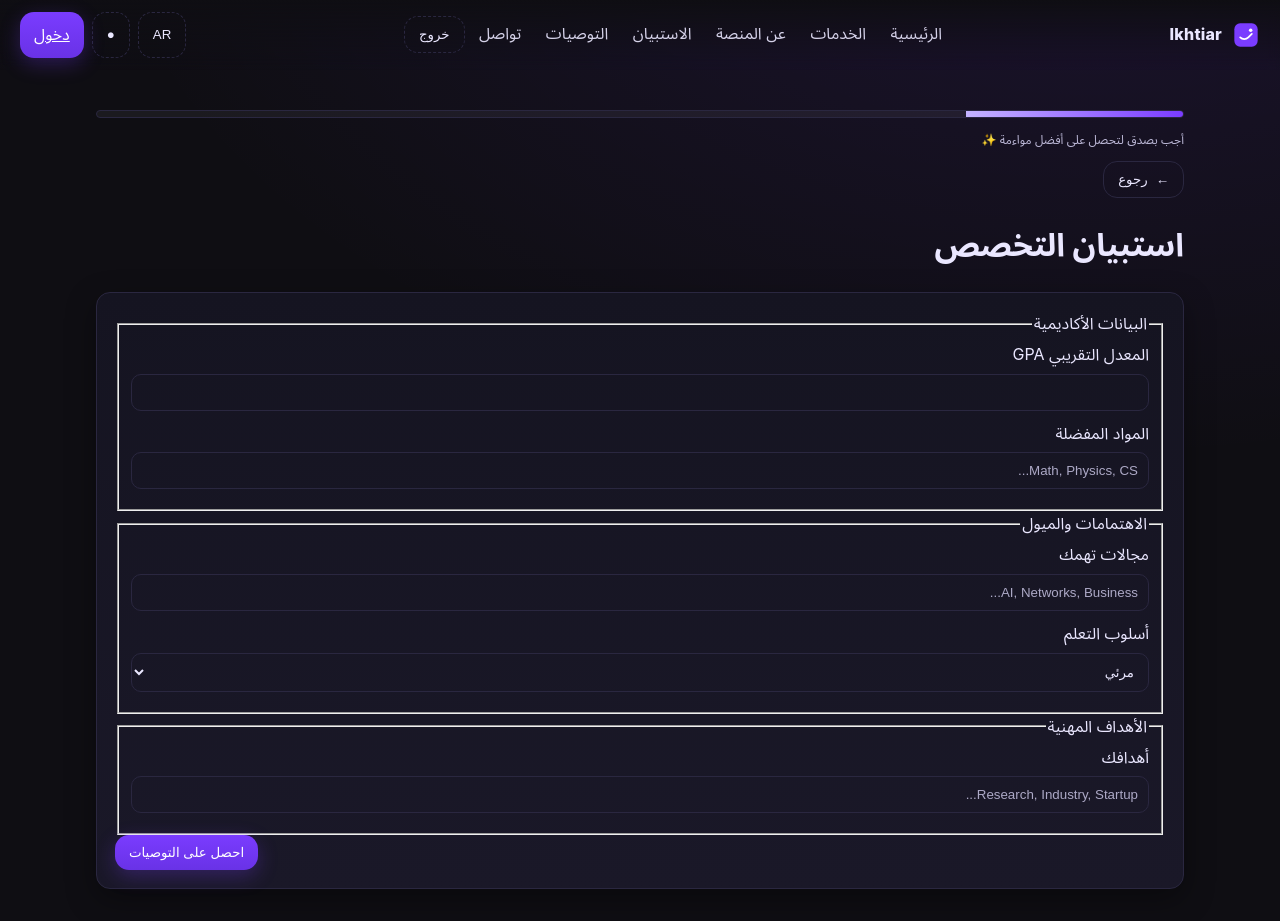
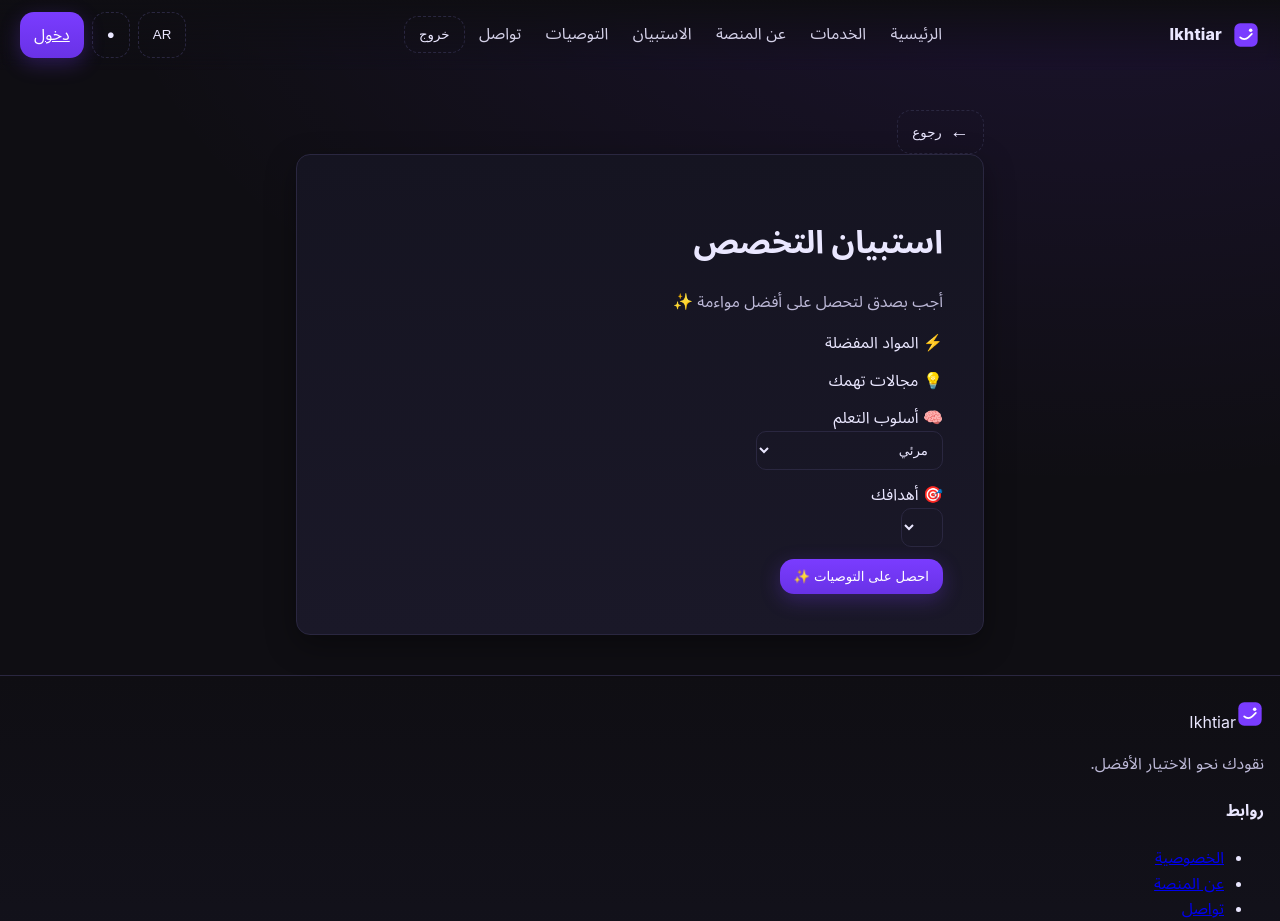
Before and after one commit to o4ff/IkhtiarProject, a plain HTML site: page survey.html in a window 1280 px wide. Shown: the top 921 px of the page. Drawn offline with nearby package versions, Linux system fonts and the light colour scheme.

Commit message:
Update survey.html

```diff
--- a/survey.html
+++ b/survey.html
@@ -3,82 +3,94 @@
 <head>
   <meta charset="utf-8" />
   <meta name="viewport" content="width=device-width,initial-scale=1" />
-  <title>الاستبيان</title>
+  <title data-i18n="title.survey">الاستبيان | Ikhtiar</title>
+
   <link rel="stylesheet" href="assets/css/theme.css" />
   <link rel="stylesheet" href="assets/css/util.css" />
+  <link rel="preconnect" href="https://fonts.googleapis.com">
+  <link href="https://fonts.googleapis.com/css2?family=Outfit:wght@400;700&family=Tajawal:wght@300;400;700;900&display=swap" rel="stylesheet">
 </head>
 <body data-theme="dark">
-  <!-- Nav (partial) -->
+
+  <div class="ambient-glow purple"></div>
+  <div class="ambient-glow green"></div>
+
   <div data-include="partials/nav"></div>
 
-  <main class="container" role="main">
-    <!-- Progress and helper text -->
-    <div class="progress" aria-hidden="true" style="margin-bottom:10px">
-      <span id="surveyProgress" style="width:33%"></span>
+  <main class="container narrow fade-in" role="main">
+
+    <div class="mb-2">
+      <button class="btn ghost icon" id="backBtn" type="button">
+        <span style="font-size: 1.2rem;">←</span> <span data-i18n="ui.back">رجوع</span>
+      </button>
     </div>
-    <p class="tiny muted" data-i18n="survey.helper">أجب بصدق لتحصل على أفضل مواءمة ✨</p>
 
-    <!-- Back button -->
-    <nav class="subnav" aria-label="Secondary">
-      <button class="btn outline icon" id="backBtn" type="button" aria-label="Back">
-        ← <span data-i18n="ui.back">رجوع</span>
-      </button>
-    </nav>
+    <div class="card glass-effect" style="position:relative; overflow:visible; padding: 40px;">
 
-    <h1 data-i18n="survey.title">استبيان التخصص</h1>
+      <div class="text-center mb-2">
+        <h1 class="section-title text-gradient" data-i18n="survey.title">استبيان تحديد المسار</h1>
+        <p class="muted" data-i18n="survey.helper">اختر مهاراتك واهتماماتك بدقة (يمكنك اختيار أكثر من واحدة).</p>
+      </div>
 
-    <form id="surveyForm" class="form card">
-      <fieldset>
-        <legend data-i18n="survey.section1">البيانات الأكاديمية</legend>
-        <label>
-          <span data-i18n="survey.gpa">المعدل التقريبي GPA</span>
-          <input type="number" step="0.01" min="0" max="5" name="gpa" required />
-        </label>
-        <label>
-          <span data-i18n="survey.strengths">المواد المفضلة</span>
-          <input type="text" name="strengths" placeholder="Math, Physics, CS..." />
-        </label>
-      </fieldset>
+      <form id="surveyForm" class="stack mt-4">
 
-      <fieldset>
-        <legend data-i18n="survey.section2">الاهتمامات والميول</legend>
-        <label>
-          <span data-i18n="survey.interests">مجالات تهمك</span>
-          <input type="text" name="interests" placeholder="AI, Networks, Business..." />
-        </label>
-        <label>
-          <span data-i18n="survey.style">أسلوب التعلم</span>
-          <select name="style">
-            <option value="visual" data-i18n="survey.style.visual">مرئي</option>
-            <option value="auditory" data-i18n="survey.style.auditory">سمعي</option>
-            <option value="kinesthetic" data-i18n="survey.style.kin">عملي</option>
-          </select>
-        </label>
-      </fieldset>
+        <div style="position:relative; z-index: 20;">
+          <label class="input-label">
+            <span class="icon">⚡</span>
+            <span data-i18n="survey.strengths">نقاط قوتك / مهاراتك</span>
+          </label>
+          <div id="ms_strengths" class="multi-select-wrapper"></div>
+        </div>
 
-      <fieldset>
-        <legend data-i18n="survey.section3">الأهداف المهنية</legend>
-        <label>
-          <span data-i18n="survey.goals">أهدافك</span>
-          <input type="text" name="goals" placeholder="Research, Industry, Startup..." />
-        </label>
-      </fieldset>
+        <div style="position:relative; z-index: 15;">
+          <label class="input-label">
+            <span class="icon">💡</span>
+            <span data-i18n="survey.interests">اهتماماتك التقنية</span>
+          </label>
+          <div id="ms_interests" class="multi-select-wrapper"></div>
+        </div>
 
-      <div class="form-actions" style="display:flex;gap:10px;justify-content:flex-end">
-        <button class="btn primary" type="submit" data-i18n="survey.submit">احصل على التوصيات</button>
-      </div>
-    </form>
+        <div style="position:relative; z-index: 10;">
+          <label class="input-label">
+            <span class="icon">🧠</span>
+            <span data-i18n="survey.style">كيف تفضل أن تتعلم؟</span>
+          </label>
+          <div class="select-wrapper">
+            <select name="style" id="sel_style" required>
+              <option value="visual" data-i18n="survey.style.visual">بصري (فيديوهات وصور)</option>
+              <option value="auditory" data-i18n="survey.style.auditory">سمعي (محاضرات وشرح صوتي)</option>
+              <option value="kinesthetic" data-i18n="survey.style.kinesthetic">عملي (تطبيق وتجربة باليد)</option>
+            </select>
+          </div>
+        </div>
+
+        <div style="position:relative; z-index: 5;">
+          <label class="input-label">
+            <span class="icon">🎯</span>
+            <span data-i18n="survey.goals">ما هو هدفك المهني؟</span>
+          </label>
+          <div class="select-wrapper">
+            <select name="goals" id="sel_goals" required></select>
+          </div>
+        </div>
+
+        <div class="mt-4 text-center">
+          <button class="btn primary glow-btn w-full big-btn" type="submit">
+            <span data-i18n="survey.submit">تحليل وإظهار النتائج</span>
+            <span class="icon-arrow">✨</span>
+          </button>
+        </div>
+      </form>
+    </div>
   </main>
 
-  <!-- Footer (partial) -->
   <div data-include="partials/footer"></div>
 
-  <!-- Scripts order -->
   <script src="assets/js/i18n.js"></script>
   <script src="https://cdn.jsdelivr.net/npm/@supabase/supabase-js@2"></script>
   <script src="assets/js/supa.js"></script>
+  <script src="assets/js/auth.js"></script>
   <script src="assets/js/dataService.js"></script>
-  <script src="assets/js/auth.js"></script>
   <script src="assets/js/app.js"></script>
 </body>
 </html>
```
